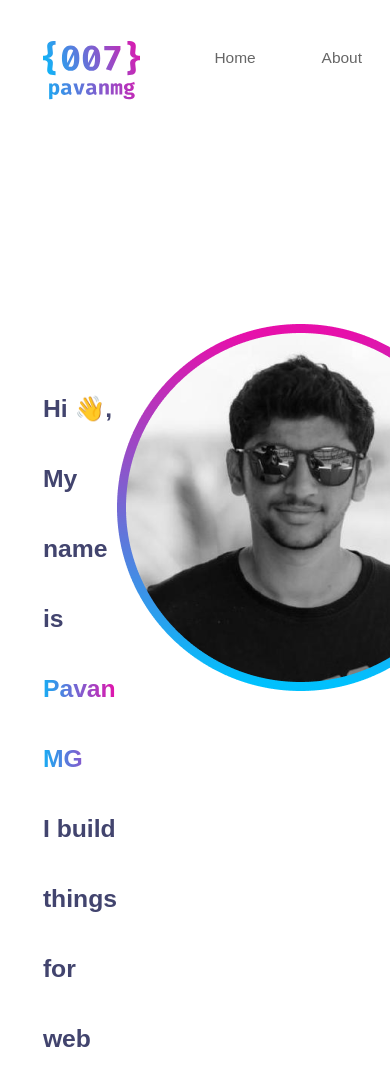
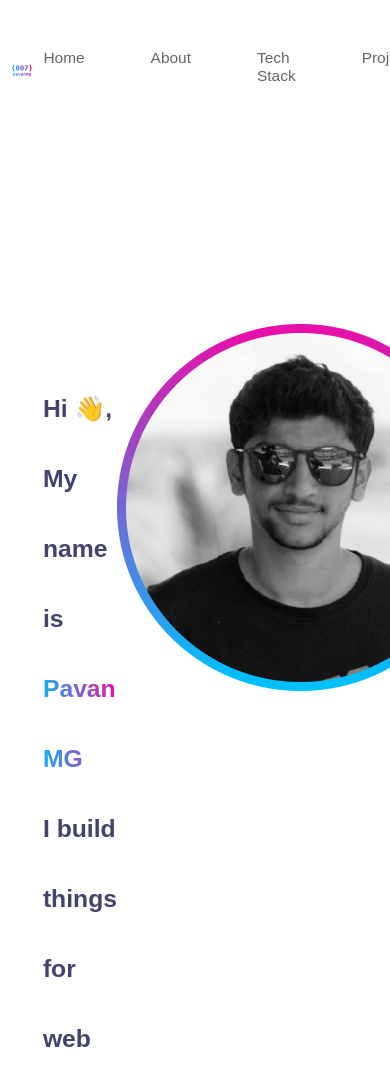
Before and after one commit to MechanicalDeathtrap/disent-test, a website: page index.html in a window 390 px wide. Shown: the top 1077 px of the page. Drawn offline with Linux system fonts and the light colour scheme.

Commit message:
mobile adaptive changes

```diff
--- a/src/css/mixins/adaptive-mixins.sass
+++ b/src/css/mixins/adaptive-mixins.sass
@@ -22,7 +22,7 @@
 @mixin adaptive_font_mobile($font-size)
   font-size:  calc(14px + ($font-size - 14) * (100vw / 480))
 
-@mixin adaptive_font_tablet($font-size)
+@mixin adaptive_font_notebook($font-size)
   font-size:  calc(14px + ($font-size - 14) * (100vw / 1280))
 
 $breakpoint-mobile-min: 320px
--- a/src/css/styles.sass
+++ b/src/css/styles.sass
@@ -36,11 +36,16 @@ header
   @include notebook()
     @include flexAndGap(10vw)
     @include marginSides(7.5vw, 0)
+  @include mobile()
+    @include flexAndGap(3vw)
+    @include marginSides(3vw, 0)
 
 .main-logo, .logo
   object-fit: cover
   @include notebook()
     width: 77px
+  @include mobile()
+    width: 20px
 
 .links
   @include flexAndGap(51px)
@@ -63,7 +68,7 @@ header
       transition: color 0.5s
       @include adaptive_font(20)
       @include notebook()
-        @include adaptive_font_tablet(16)
+        @include adaptive_font_notebook(16)
 
   &__text-link:hover, &__text-link__header:hover
     color: rgba($text-grey, 0.5)
```
Also changed, not shown: src/css/styles.css, 1 other file.
